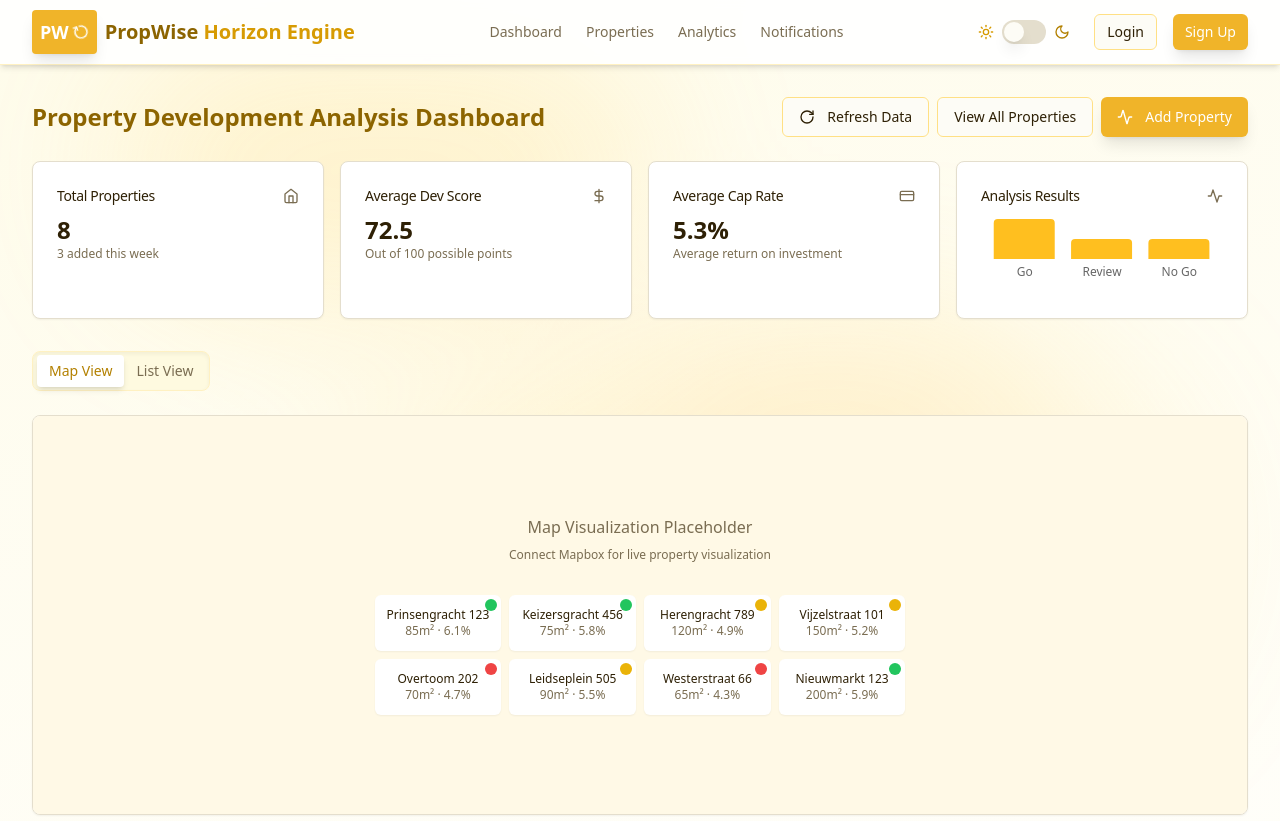
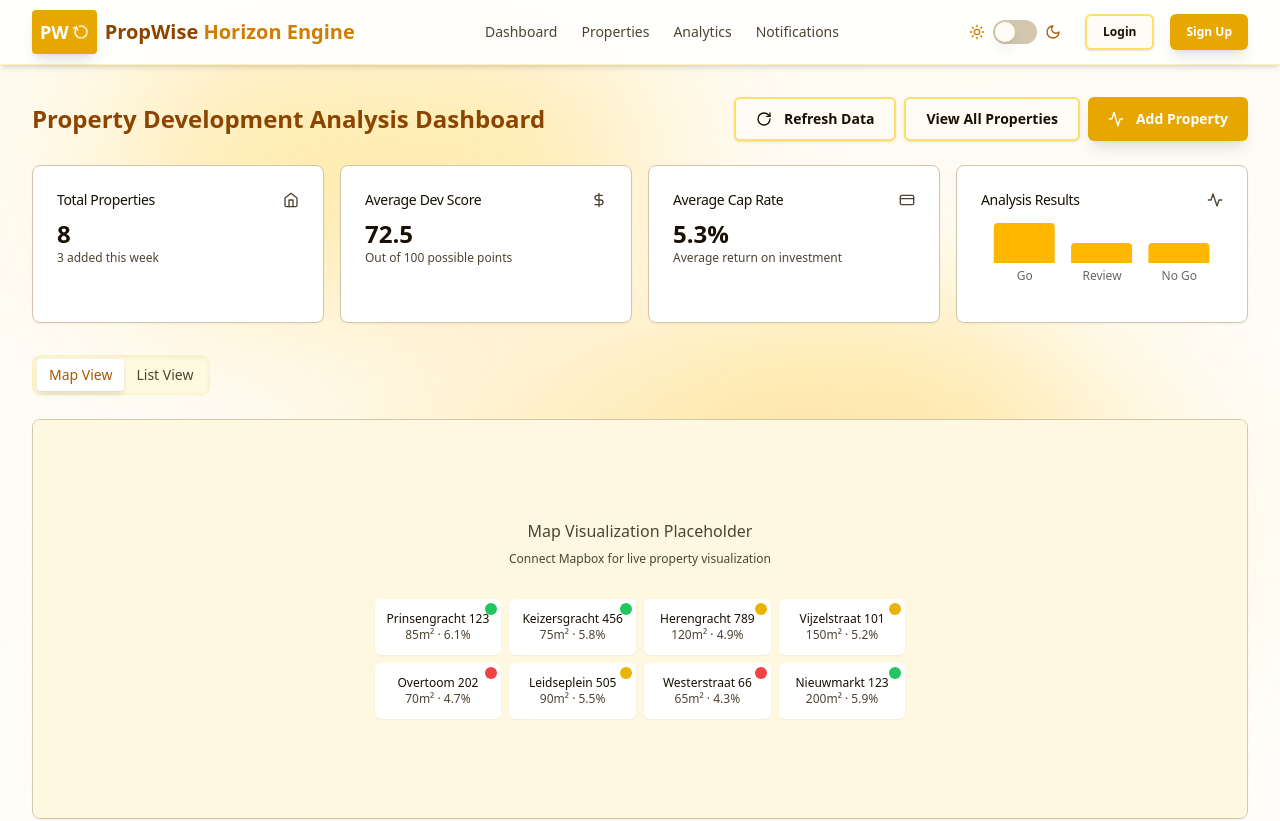
Before and after one commit to lamjunkai/propwise-horizon-engine, a React (Vite) app: page / in a window 1280 px wide. Shown: the top 821 px of the page. Built offline with nearby package versions, Linux system fonts and the light colour scheme.

Commit message:
Refactor: Improve color contrast and clarity
Updated color palette in `src/index.css` and `tailwind.config.ts` to enhance contrast and visual clarity across the application.

```diff
--- a/src/components/ui/button.tsx
+++ b/src/components/ui/button.tsx
@@ -6,25 +6,25 @@ import { cva, type VariantProps } from "class-variance-authority"
 import { cn } from "@/lib/utils"
 
 const buttonVariants = cva(
-  "inline-flex items-center justify-center gap-2 whitespace-nowrap rounded-md text-sm font-medium ring-offset-background transition-colors focus-visible:outline-none focus-visible:ring-2 focus-visible:ring-ring focus-visible:ring-offset-2 disabled:pointer-events-none disabled:opacity-50 [&_svg]:pointer-events-none [&_svg]:size-4 [&_svg]:shrink-0 transition-all duration-300 hover:shadow-md relative overflow-hidden",
+  "inline-flex items-center justify-center gap-2 whitespace-nowrap rounded-md text-sm font-bold ring-offset-background transition-colors focus-visible:outline-none focus-visible:ring-2 focus-visible:ring-ring focus-visible:ring-offset-2 disabled:pointer-events-none disabled:opacity-50 [&_svg]:pointer-events-none [&_svg]:size-4 [&_svg]:shrink-0 transition-all duration-300 hover:shadow-md relative overflow-hidden",
   {
     variants: {
       variant: {
-        default: "bg-primary text-primary-foreground hover:bg-primary/90 hover:scale-105 active:scale-95 hover:rotate-[0.5deg]",
+        default: "bg-primary text-primary-foreground hover:bg-primary/80 hover:scale-105 active:scale-95 hover:rotate-[0.5deg] shadow-lg",
         destructive:
-          "bg-destructive text-destructive-foreground hover:bg-destructive/90 hover:scale-105 active:scale-95 hover:rotate-[0.5deg]",
+          "bg-destructive text-destructive-foreground hover:bg-destructive/90 hover:scale-105 active:scale-95 hover:rotate-[0.5deg] shadow-lg",
         outline:
-          "border border-input bg-background hover:bg-accent hover:text-accent-foreground hover:scale-105 active:scale-95 hover:rotate-[0.5deg]",
+          "border-2 border-input bg-background hover:bg-accent hover:text-accent-foreground hover:scale-105 active:scale-95 hover:rotate-[0.5deg] shadow",
         secondary:
-          "bg-secondary text-secondary-foreground hover:bg-secondary/80 hover:scale-105 active:scale-95 hover:rotate-[0.5deg]",
-        ghost: "hover:bg-accent hover:text-accent-foreground hover:scale-105 active:scale-95",
-        link: "text-primary underline-offset-4 hover:underline hover:scale-105",
-        shimmer: "border border-primary/20 bg-background shadow-xl shadow-primary/5 before:absolute before:inset-0 before:-z-10 before:animate-shimmer before:bg-gradient-to-r before:from-transparent before:via-primary/10 before:to-transparent hover:scale-105 active:scale-95 hover:rotate-[0.5deg] dark:border-white/10 dark:shadow-primary/10",
+          "bg-secondary text-secondary-foreground hover:bg-secondary/80 hover:scale-105 active:scale-95 hover:rotate-[0.5deg] shadow-lg",
+        ghost: "hover:bg-accent/20 hover:text-accent-foreground hover:scale-105 active:scale-95",
+        link: "text-primary underline-offset-4 hover:underline hover:scale-105 font-semibold",
+        shimmer: "border-2 border-primary/30 bg-background shadow-xl shadow-primary/10 before:absolute before:inset-0 before:-z-10 before:animate-shimmer before:bg-gradient-to-r before:from-transparent before:via-primary/20 before:to-transparent hover:scale-105 active:scale-95 hover:rotate-[0.5deg] dark:border-white/10 dark:shadow-primary/15",
       },
       size: {
-        default: "h-10 px-4 py-2",
-        sm: "h-9 rounded-md px-3",
-        lg: "h-11 rounded-md px-8",
+        default: "h-11 px-5 py-2",
+        sm: "h-9 rounded-md px-4 text-xs",
+        lg: "h-12 rounded-md px-8 text-base",
         icon: "h-10 w-10",
       },
     },
--- a/src/index.css
+++ b/src/index.css
@@ -4,86 +4,86 @@
 
 @layer base {
   :root {
-    --background: 45 70% 98%;
-    --foreground: 40 80% 10%;
+    --background: 40 100% 98%;
+    --foreground: 40 80% 5%;
 
     --card: 0 0% 100%;
-    --card-foreground: 40 80% 10%;
+    --card-foreground: 40 80% 5%;
 
     --popover: 0 0% 100%;
-    --popover-foreground: 40 80% 10%;
+    --popover-foreground: 40 80% 5%;
 
-    --primary: 43 100% 56%;
-    --primary-foreground: 40 60% 10%;
+    --primary: 43 100% 50%;
+    --primary-foreground: 40 10% 5%;
 
-    --secondary: 30 90% 60%;
+    --secondary: 30 100% 45%;
     --secondary-foreground: 0 0% 100%;
 
-    --muted: 45 20% 92%;
-    --muted-foreground: 40 20% 40%;
+    --muted: 40 20% 92%;
+    --muted-foreground: 40 20% 25%;
 
-    --accent: 36 100% 50%;
+    --accent: 36 100% 45%;
     --accent-foreground: 0 0% 100%;
 
-    --destructive: 0 84.2% 60.2%;
+    --destructive: 0 90% 50%;
     --destructive-foreground: 210 40% 98%;
 
-    --border: 45 30% 85%;
-    --input: 45 30% 85%;
-    --ring: 43 100% 56%;
+    --border: 40 30% 75%;
+    --input: 40 30% 75%;
+    --ring: 43 100% 50%;
 
     --radius: 0.5rem;
 
     --mouse-x: 0;
     --mouse-y: 0;
 
-    --sidebar-background: 40 60% 15%;
-    --sidebar-foreground: 45 70% 90%;
-    --sidebar-primary: 43 100% 56%;
+    --sidebar: 40 60% 10%;
+    --sidebar-foreground: 45 90% 95%;
+    --sidebar-primary: 43 100% 55%;
     --sidebar-primary-foreground: 40 60% 10%;
     --sidebar-accent: 36 100% 50%;
     --sidebar-accent-foreground: 0 0% 100%;
-    --sidebar-border: 40 50% 25%;
-    --sidebar-ring: 43 100% 56%;
+    --sidebar-border: 40 50% 20%;
+    --sidebar-ring: 43 100% 55%;
   }
 
   .dark {
-    --background: 40 40% 10%;
-    --foreground: 45 70% 90%;
+    --background: 40 30% 8%;
+    --foreground: 40 100% 95%;
 
-    --card: 40 35% 15%;
-    --card-foreground: 45 70% 90%;
+    --card: 40 30% 12%;
+    --card-foreground: 40 100% 95%;
 
-    --popover: 40 35% 15%;
-    --popover-foreground: 45 70% 90%;
+    --popover: 40 30% 12%;
+    --popover-foreground: 40 100% 95%;
 
-    --primary: 43 100% 56%;
-    --primary-foreground: 40 40% 10%;
+    --primary: 43 100% 60%;
+    --primary-foreground: 40 40% 5%;
 
-    --secondary: 30 90% 60%;
+    --secondary: 30 100% 50%;
     --secondary-foreground: 0 0% 100%;
 
-    --muted: 40 35% 20%;
-    --muted-foreground: 45 40% 70%;
+    --muted: 40 30% 15%;
+    --muted-foreground: 45 70% 85%;
 
-    --accent: 36 100% 50%;
+    --accent: 36 100% 55%;
     --accent-foreground: 0 0% 100%;
 
-    --destructive: 0 62.8% 30.6%;
-    --destructive-foreground: 45 70% 90%;
+    --destructive: 0 80% 45%;
+    --destructive-foreground: 40 100% 95%;
 
-    --border: 40 35% 20%;
-    --input: 40 35% 20%;
-    --ring: 43 100% 56%;
+    --border: 40 30% 20%;
+    --input: 40 30% 20%;
+    --ring: 43 100% 60%;
 
-    --sidebar-background: 40 35% 12%;
-    --sidebar-foreground: 45 70% 90%;
-    --sidebar-primary: 43 100% 56%;
-    --sidebar-primary-foreground: 40 40% 10%;
-    --sidebar-accent: 36 100% 50%;
+    --sidebar: 40 35% 8%;
+    --sidebar-foreground: 40 100% 95%;
+    --sidebar-primary: 43 100% 60%;
+    --sidebar-primary-foreground: 40 60% 5%;
+    --sidebar-accent: 36 100% 55%;
     --sidebar-accent-foreground: 0 0% 100%;
-    --sidebar-border: 40 35% 20%;
-    --sidebar-ring: 43 100% 56%;
+    --sidebar-border: 40 35% 25%;
+    --sidebar-ring: 43 100% 60%;
   }
 }
 
@@ -145,11 +145,11 @@
 }
 
 .gold-gradient {
-  @apply bg-gradient-to-r from-gold-400 to-gold-600 hover:bg-gradient-to-l transition-all duration-500;
+  @apply bg-gradient-to-r from-gold-600 to-gold-800 hover:bg-gradient-to-l transition-all duration-500;
 }
 
 .card-gradient {
-  @apply bg-gradient-to-br from-card to-gold-50/30 dark:from-card dark:to-sidebar/80 backdrop-blur-sm transition-all duration-500;
+  @apply bg-gradient-to-br from-card to-gold-50/40 dark:from-card dark:to-sidebar/90 backdrop-blur-sm transition-all duration-500;
 }
 
 /* Add more animations and effects */
@@ -252,7 +252,7 @@
 }
 
 .glass-card {
-  @apply backdrop-blur-md bg-white/80 dark:bg-sidebar/80 border border-gold-100 dark:border-sidebar-border shadow-xl;
+  @apply backdrop-blur-md bg-white/90 dark:bg-sidebar/90 border border-gold-200 dark:border-sidebar-border shadow-xl;
 }
 
 .button-shine {
@@ -346,9 +346,9 @@
 }
 
 ::-webkit-scrollbar-track {
-  @apply bg-gold-50 dark:bg-sidebar rounded-full;
+  @apply bg-gold-100 dark:bg-sidebar rounded-full;
 }
 
 ::-webkit-scrollbar-thumb {
-  @apply bg-gold-300 dark:bg-gold-700 rounded-full hover:bg-gold-400 dark:hover:bg-gold-600 transition-colors duration-300;
+  @apply bg-gold-500 dark:bg-gold-600 rounded-full hover:bg-gold-600 dark:hover:bg-gold-500 transition-colors duration-300;
 }
--- a/src/pages/Index.tsx
+++ b/src/pages/Index.tsx
@@ -21,12 +21,12 @@ const Index = () => {
   }, []);
 
   return (
-    <div className="min-h-screen background-animate bg-gradient-to-br from-gold-50 to-white dark:from-sidebar dark:to-sidebar flex flex-col animate-fade-in">
+    <div className="min-h-screen background-animate bg-gradient-to-br from-gold-50 via-background to-white dark:from-sidebar dark:via-background dark:to-sidebar/80 flex flex-col animate-fade-in">
       <div className="absolute inset-0 overflow-hidden pointer-events-none">
-        <div className="absolute inset-0 opacity-20 dark:opacity-10">
-          <div className="absolute top-[10%] left-[10%] w-[40%] h-[30%] bg-gold-300 dark:bg-gold-500 rounded-full mix-blend-multiply filter blur-[80px] animate-float-slow"></div>
-          <div className="absolute bottom-[10%] right-[10%] w-[60%] h-[40%] bg-propwise-300 dark:bg-propwise-500 rounded-full mix-blend-multiply filter blur-[100px] animate-float"></div>
-          <div className="absolute top-[40%] right-[20%] w-[30%] h-[30%] bg-gold-200 dark:bg-gold-600 rounded-full mix-blend-multiply filter blur-[70px] animate-float-reverse"></div>
+        <div className="absolute inset-0 opacity-30 dark:opacity-20">
+          <div className="absolute top-[10%] left-[10%] w-[40%] h-[30%] bg-gold-400 dark:bg-gold-500 rounded-full mix-blend-multiply filter blur-[80px] animate-float-slow"></div>
+          <div className="absolute bottom-[10%] right-[10%] w-[60%] h-[40%] bg-propwise-400 dark:bg-propwise-500 rounded-full mix-blend-multiply filter blur-[100px] animate-float"></div>
+          <div className="absolute top-[40%] right-[20%] w-[30%] h-[30%] bg-gold-300 dark:bg-gold-600 rounded-full mix-blend-multiply filter blur-[70px] animate-float-reverse"></div>
         </div>
       </div>
 
@@ -36,8 +36,8 @@ const Index = () => {
         <Dashboard />
       </main>
 
-      <footer className="py-4 border-t border-gold-100 dark:border-sidebar-border bg-white dark:bg-sidebar bg-opacity-70 dark:bg-opacity-70 backdrop-blur-sm z-10 transition-all duration-300">
-        <div className="container text-center text-sm text-muted-foreground dark:text-sidebar-foreground">
+      <footer className="py-4 border-t border-gold-200 dark:border-sidebar-border bg-white/80 dark:bg-sidebar/80 backdrop-blur-sm z-10 transition-all duration-300">
+        <div className="container text-center text-sm text-foreground font-medium dark:text-sidebar-foreground">
           <p className="animate-pulse-subtle">© 2025 PropWise Horizon Engine. All rights reserved.</p>
         </div>
       </footer>
--- a/tailwind.config.ts
+++ b/tailwind.config.ts
@@ -1,4 +1,3 @@
-
 import type { Config } from "tailwindcss";
 
 export default {
@@ -54,7 +53,7 @@ export default {
 					foreground: 'hsl(var(--card-foreground))'
 				},
 				sidebar: {
-					DEFAULT: 'hsl(var(--sidebar-background))',
+					DEFAULT: 'hsl(var(--sidebar))',
 					foreground: 'hsl(var(--sidebar-foreground))',
 					primary: 'hsl(var(--sidebar-primary))',
 					'primary-foreground': 'hsl(var(--sidebar-primary-foreground))',
@@ -64,28 +63,28 @@ export default {
 					ring: 'hsl(var(--sidebar-ring))'
 				},
 				propwise: {
-					50: '#fff9e6',
-					100: '#fff0bf',
-					200: '#ffe386',
-					300: '#ffd24d',
-					400: '#ffc220',
-					500: '#ffb300',
-					600: '#e69900',
-					700: '#cc7a00',
-					800: '#b35c00',
-					900: '#994700',
+					50: '#fff8e0',
+					100: '#ffefad',
+					200: '#ffe270',
+					300: '#ffd433',
+					400: '#ffc300',
+					500: '#ffaa00',
+					600: '#e68a00',
+					700: '#cc6d00',
+					800: '#b35000',
+					900: '#994200',
 				},
 				gold: {
 					50: '#fefae0',
-					100: '#fff1c2',
-					200: '#ffe085',
-					300: '#ffd04d',
-					400: '#ffc926',
-					500: '#f0b429',
-					600: '#d69a00',
-					700: '#b38000',
-					800: '#8c6400',
-					900: '#704d00',
+					100: '#fff0b8',
+					200: '#ffe066',
+					300: '#ffd60a',
+					400: '#ffc300',
+					500: '#e6a800',
+					600: '#cc7c00',
+					700: '#a65a00',
+					800: '#8c4500',
+					900: '#703a00',
 				}
 			},
 			borderRadius: {
```
